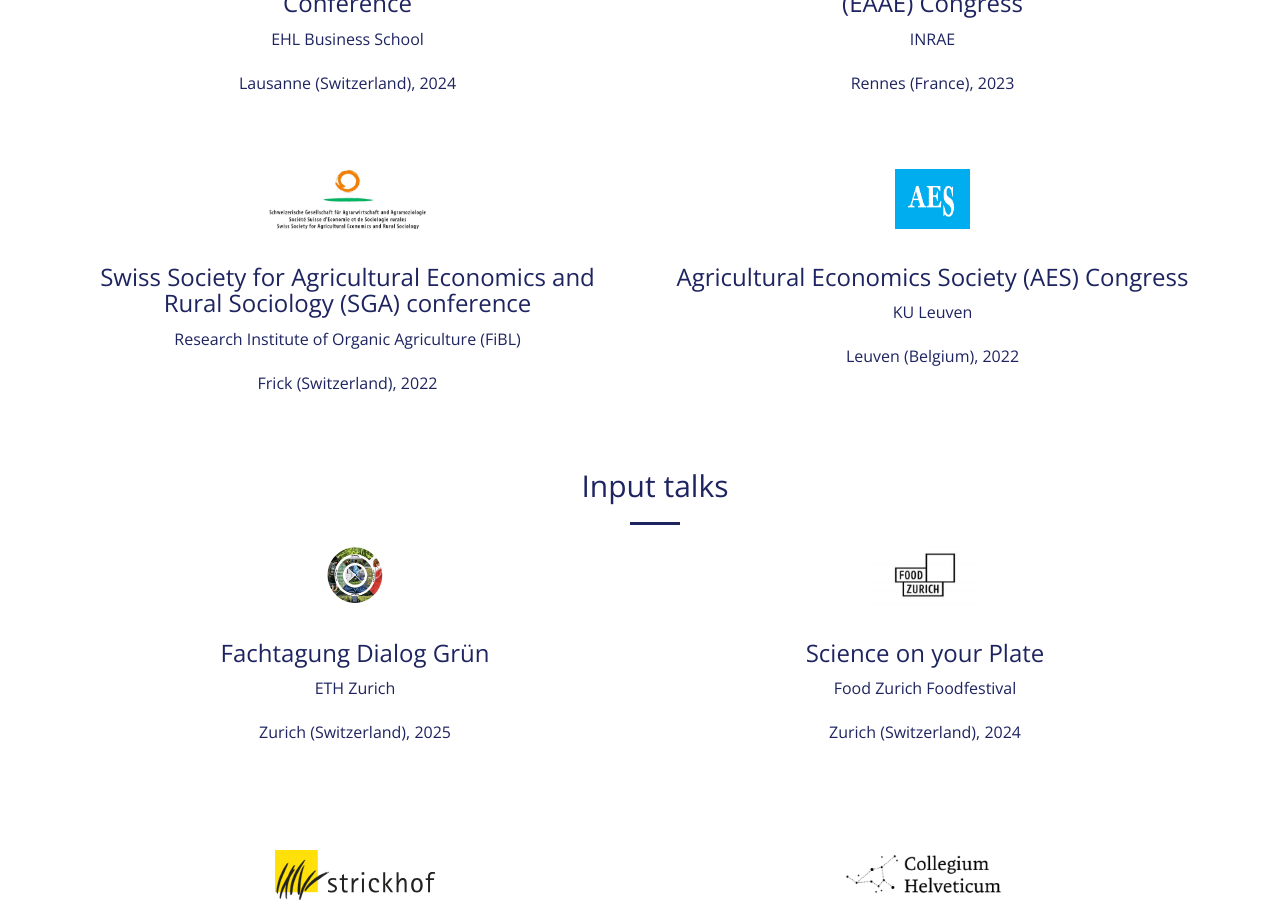
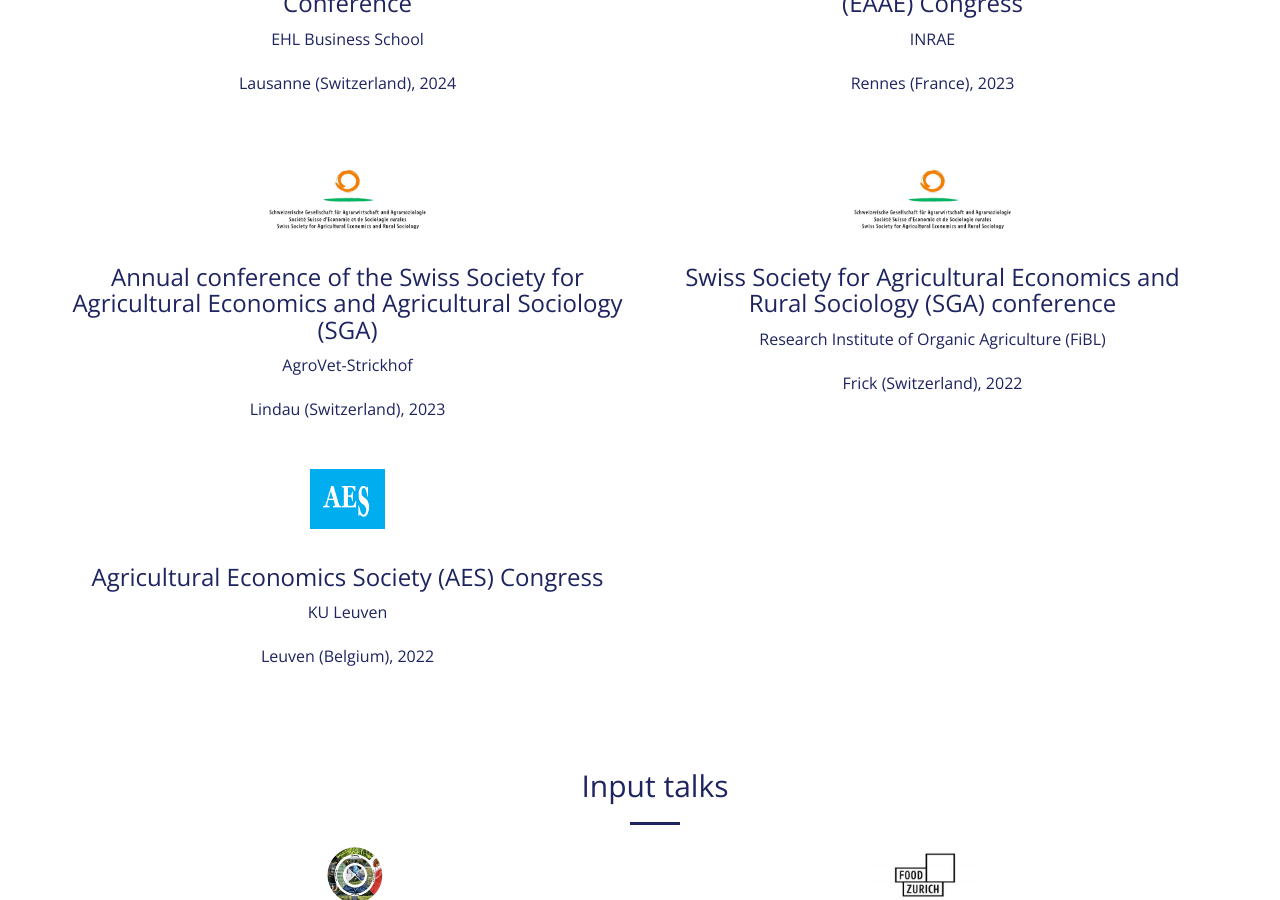
Before and after one commit to luccalino/luccalino.github.io, a Jekyll site: the page talks.html, which Jekyll copies as it is, in a window 1280 px wide and 900 px high, scrolled down 607 px. Built offline with Jekyll 4.4.1, drawn with Linux system fonts in a browser that asks for light colours.

Commit message:
Update talks.html

```diff
--- a/talks.html
+++ b/talks.html
@@ -113,6 +113,17 @@
         </div>
 
         <div class="col-md-6 mb-4 text-center d-flex align-items-stretch flex-column">
+          <a href="https://www.sse-sga.ch/en/sse-sga/meta-navigation/archiv/veranstaltungen/jahrestagungen-der-sga/translate-to-englisch-2023-lindau-zh" class="mb-auto">
+            <div class="event-logo-wrapper">
+              <img src="img/Logo_SGA.jpg" alt="SGA" class="event-logo" title="SGA" />
+            </div>
+          </a>
+          <h3 style="color:#1E2460;">Annual conference of the Swiss Society for Agricultural Economics and Agricultural Sociology (SGA)</h3>
+          <p class="text-muted" style="color:#1E2460;">AgroVet-Strickhof</p>
+          <p class="text-muted" style="color:#1E2460;">Lindau (Switzerland), 2023</p>
+        </div>
+
+        <div class="col-md-6 mb-4 text-center d-flex align-items-stretch flex-column">
           <a href="https://www.sse-sga.ch/en/sse-sga/meta-navigation/archiv/veranstaltungen/jahrestagungen-der-sga/translate-to-englisch-2022" class="mb-auto">
             <div class="event-logo-wrapper">
               <img src="img/Logo_SGA.jpg" alt="SGA" class="event-logo" title="SGA" />
```
